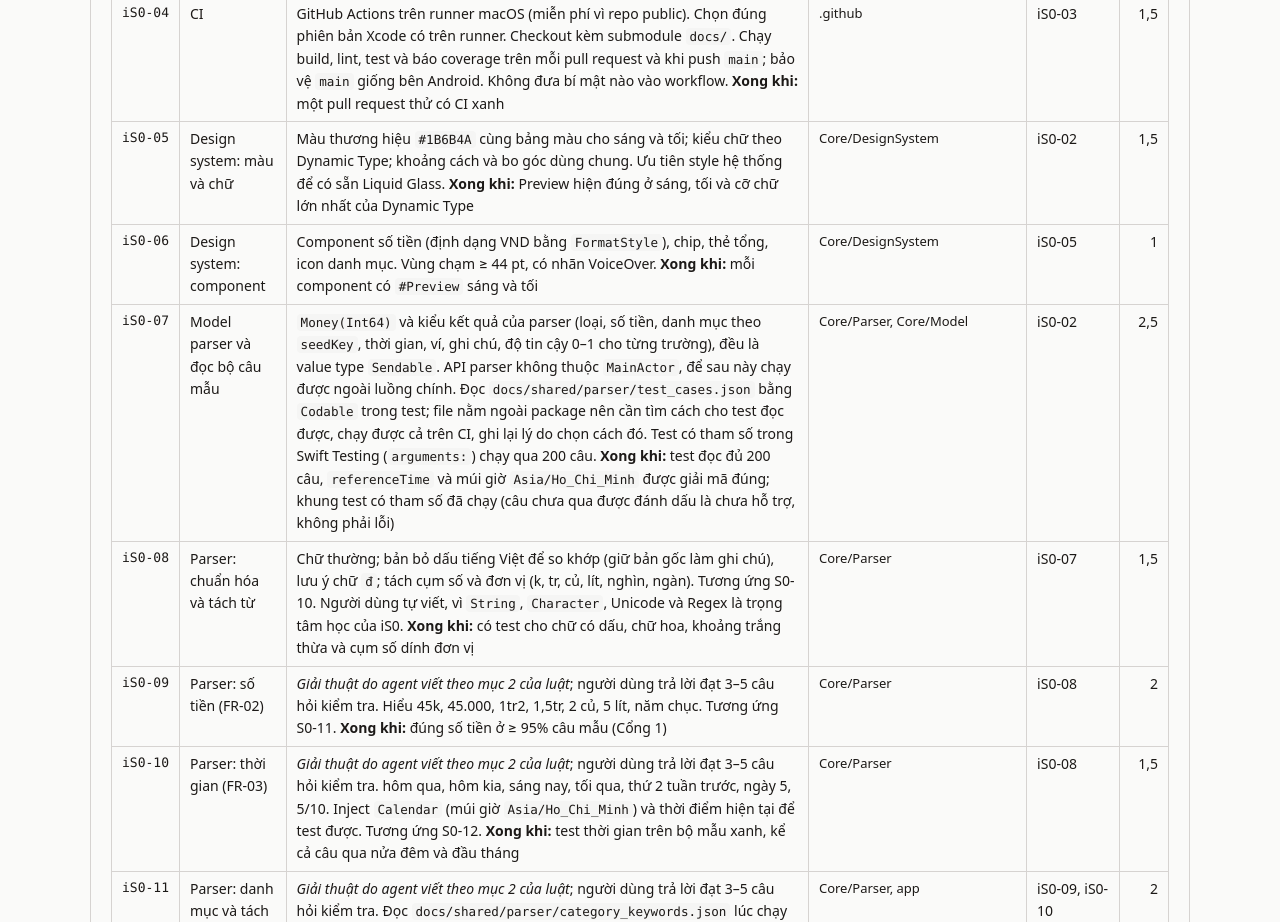
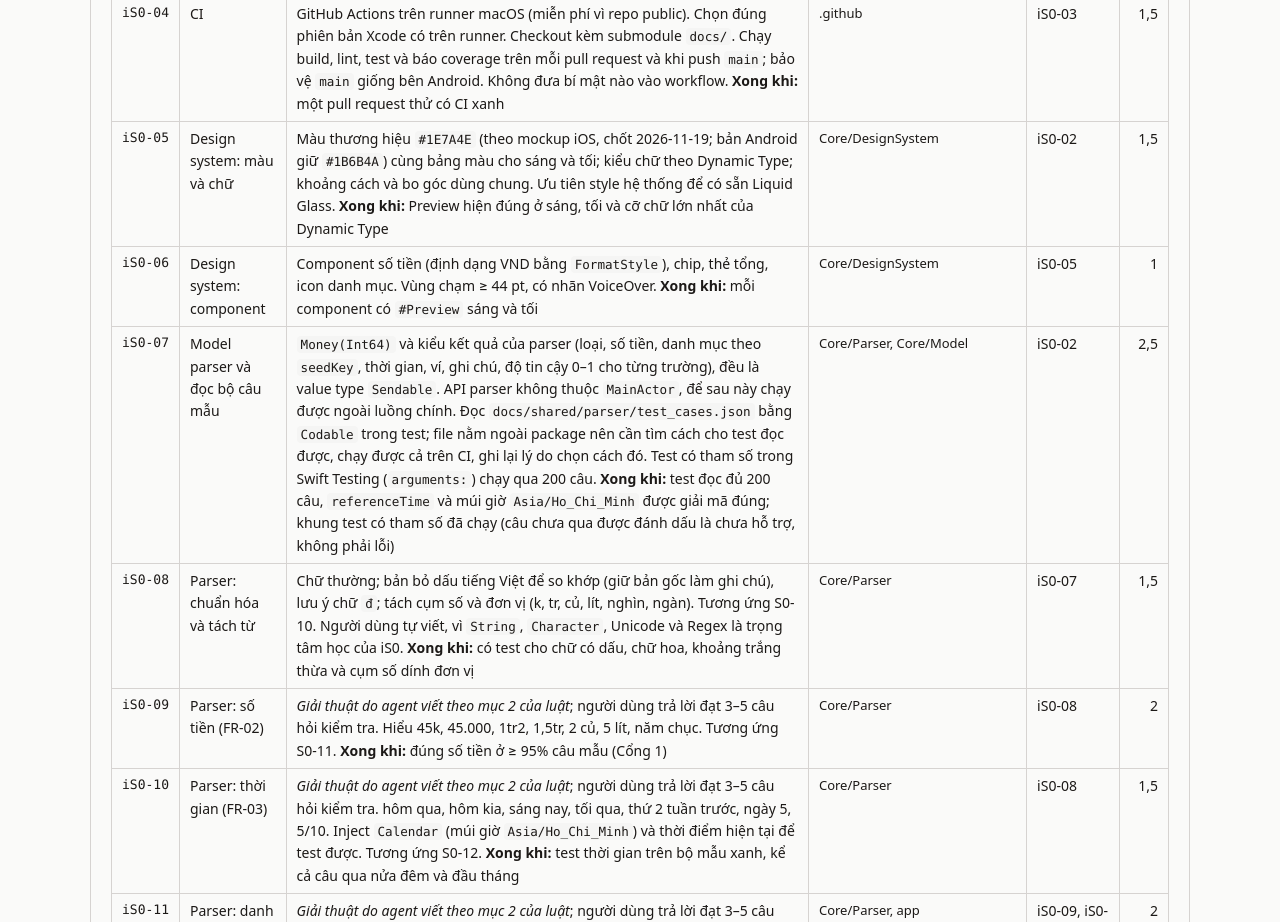
Before and after one commit to LeHung100508/ChiTieu-docs, a plain HTML site: page task-ios.html in a window 1280 px wide. Shown: the part 3321-4243 px from the top of the page. Drawn offline with Linux system fonts and the light colour scheme.

Commit message:
[iS0-05] Đóng task: tiến độ, lý thuyết, rà soát; màu thương hiệu iOS #1E7A4E

```diff
--- a/task-ios.html
+++ b/task-ios.html
@@ -104,7 +104,7 @@ code{font-family:ui-monospace,Consolas,monospace;font-size:.9em;background:var(-
 <tr><td class="id">iS0-02</td><td>Chia package</td><td>Local package với <code>Core/{Parser, Model, Data, DesignSystem, Testing}</code> và <code>Features/{QuickAdd, Transactions, Budget, Stats, Settings, Onboarding}</code>. Quy tắc phụ thuộc: Parser là Swift thuần (chỉ Foundation, không SwiftUI hay SwiftData); Feature không phụ thuộc Feature khác. Target App chỉ lắp ghép. Mỗi module có target test chạy được. <b>Xong khi:</b> build và test của mọi module chạy được bằng <code>xcodebuild</code>; quy tắc phụ thuộc được ghi trong <code>Package.swift</code> hoặc README và không bị vi phạm</td><td class="mod">Core/*, Features/*</td><td>iS0-01</td><td class="num">2,5</td></tr>
 <tr><td class="id">iS0-03</td><td>Chất lượng mã</td><td>swift-format (có sẵn trong toolchain) và SwiftLint, có file cấu hình trong repo, phiên bản SwiftLint cố định. Tương ứng Spotless và Detekt ở S0-05. <b>Xong khi:</b> <code>swift format lint --recursive</code> và <code>swiftlint lint</code> chạy sạch</td><td class="mod">repo</td><td>iS0-02</td><td class="num">1,5</td></tr>
 <tr><td class="id">iS0-04</td><td>CI</td><td>GitHub Actions trên runner macOS (miễn phí vì repo public). Chọn đúng phiên bản Xcode có trên runner. Checkout kèm submodule <code>docs/</code>. Chạy build, lint, test và báo coverage trên mỗi pull request và khi push <code>main</code>; bảo vệ <code>main</code> giống bên Android. Không đưa bí mật nào vào workflow. <b>Xong khi:</b> một pull request thử có CI xanh</td><td class="mod">.github</td><td>iS0-03</td><td class="num">1,5</td></tr>
-<tr><td class="id">iS0-05</td><td>Design system: màu và chữ</td><td>Màu thương hiệu <code>#1B6B4A</code> cùng bảng màu cho sáng và tối; kiểu chữ theo Dynamic Type; khoảng cách và bo góc dùng chung. Ưu tiên style hệ thống để có sẵn Liquid Glass. <b>Xong khi:</b> Preview hiện đúng ở sáng, tối và cỡ chữ lớn nhất của Dynamic Type</td><td class="mod">Core/DesignSystem</td><td>iS0-02</td><td class="num">1,5</td></tr>
+<tr><td class="id">iS0-05</td><td>Design system: màu và chữ</td><td>Màu thương hiệu <code>#1E7A4E</code> (theo mockup iOS, chốt 2026-11-19; bản Android giữ <code>#1B6B4A</code>) cùng bảng màu cho sáng và tối; kiểu chữ theo Dynamic Type; khoảng cách và bo góc dùng chung. Ưu tiên style hệ thống để có sẵn Liquid Glass. <b>Xong khi:</b> Preview hiện đúng ở sáng, tối và cỡ chữ lớn nhất của Dynamic Type</td><td class="mod">Core/DesignSystem</td><td>iS0-02</td><td class="num">1,5</td></tr>
 <tr><td class="id">iS0-06</td><td>Design system: component</td><td>Component số tiền (định dạng VND bằng <code>FormatStyle</code>), chip, thẻ tổng, icon danh mục. Vùng chạm ≥ 44 pt, có nhãn VoiceOver. <b>Xong khi:</b> mỗi component có <code>#Preview</code> sáng và tối</td><td class="mod">Core/DesignSystem</td><td>iS0-05</td><td class="num">1</td></tr>
 <tr><td class="id">iS0-07</td><td>Model parser và đọc bộ câu mẫu</td><td><code>Money(Int64)</code> và kiểu kết quả của parser (loại, số tiền, danh mục theo <code>seedKey</code>, thời gian, ví, ghi chú, độ tin cậy 0–1 cho từng trường), đều là value type <code>Sendable</code>. API parser không thuộc <code>MainActor</code>, để sau này chạy được ngoài luồng chính. Đọc <code>docs/shared/parser/test_cases.json</code> bằng <code>Codable</code> trong test; file nằm ngoài package nên cần tìm cách cho test đọc được, chạy được cả trên CI, ghi lại lý do chọn cách đó. Test có tham số trong Swift Testing (<code>arguments:</code>) chạy qua 200 câu. <b>Xong khi:</b> test đọc đủ 200 câu, <code>referenceTime</code> và múi giờ <code>Asia/Ho_Chi_Minh</code> được giải mã đúng; khung test có tham số đã chạy (câu chưa qua được đánh dấu là chưa hỗ trợ, không phải lỗi)</td><td class="mod">Core/Parser, Core/Model</td><td>iS0-02</td><td class="num">2,5</td></tr>
 <tr><td class="id">iS0-08</td><td>Parser: chuẩn hóa và tách từ</td><td>Chữ thường; bản bỏ dấu tiếng Việt để so khớp (giữ bản gốc làm ghi chú), lưu ý chữ <code>đ</code>; tách cụm số và đơn vị (k, tr, củ, lít, nghìn, ngàn). Tương ứng S0-10. Người dùng tự viết, vì <code>String</code>, <code>Character</code>, Unicode và Regex là trọng tâm học của iS0. <b>Xong khi:</b> có test cho chữ có dấu, chữ hoa, khoảng trắng thừa và cụm số dính đơn vị</td><td class="mod">Core/Parser</td><td>iS0-07</td><td class="num">1,5</td></tr>
```
Also changed, not shown: ke-hoach-ios.html (+1 -1 lines), 3 other files.
